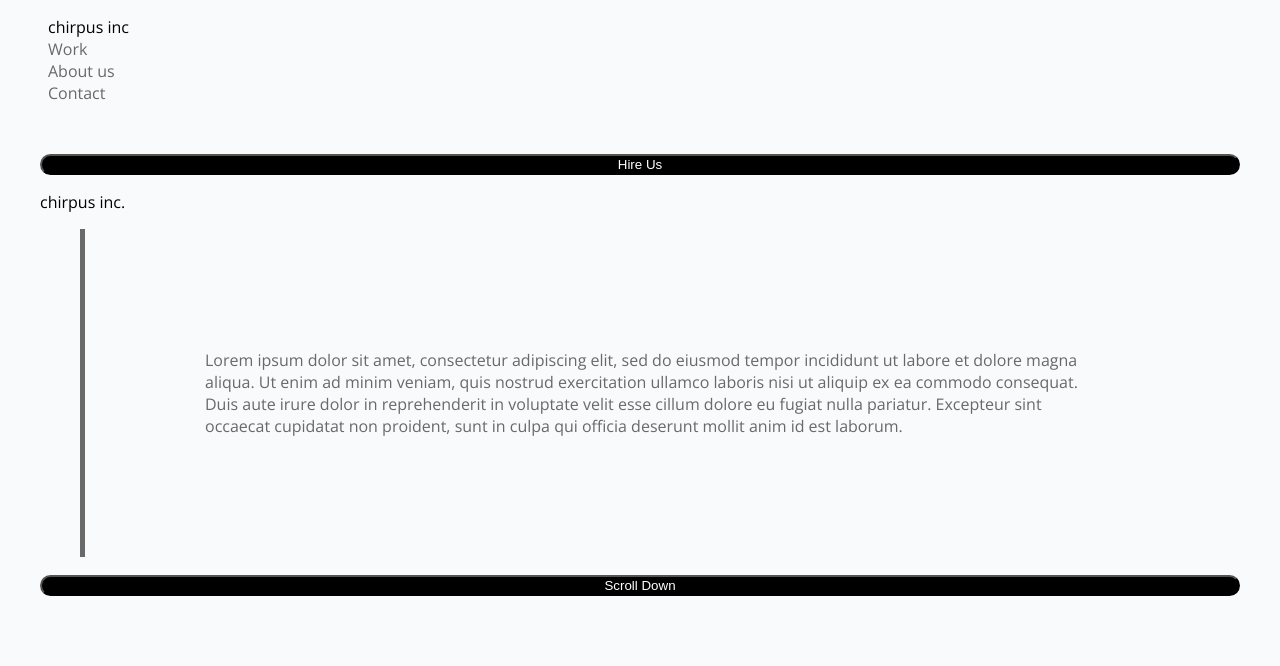
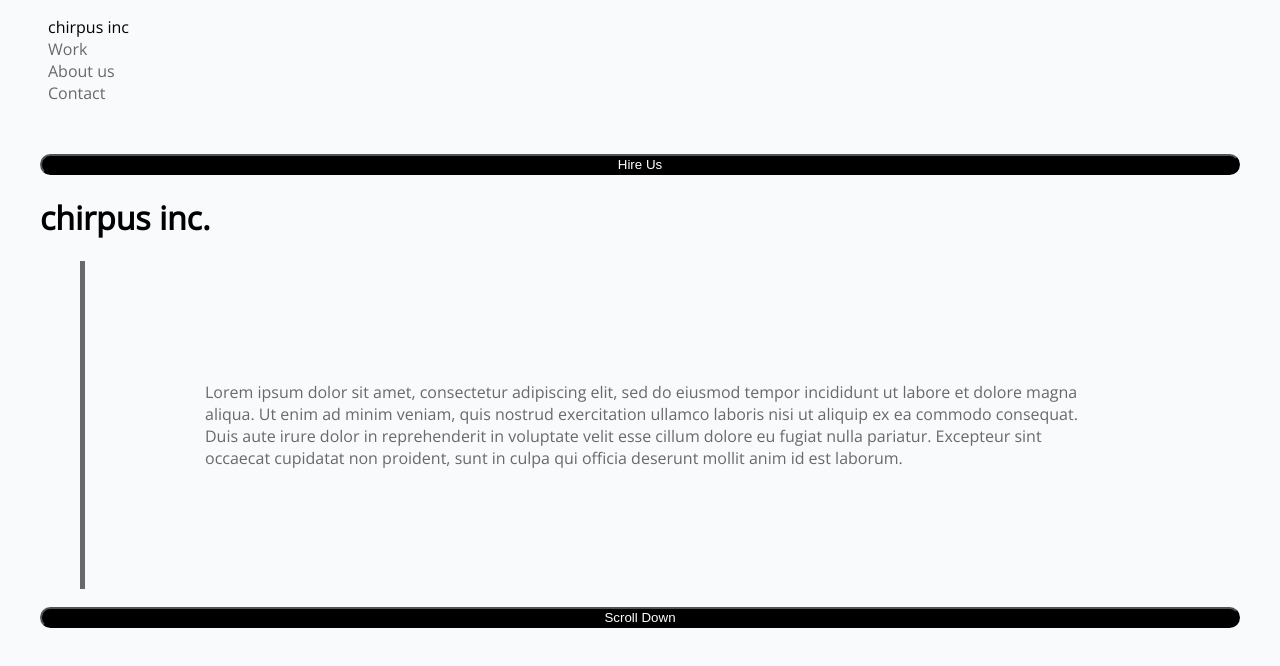
Before and after one commit to roseperuski/lab1, a plain HTML site: page index.html in a window 1280 px wide. Drawn offline with nearby package versions, Linux system fonts and the light colour scheme.

Commit message:
added h1

```diff
--- a/index.html
+++ b/index.html
@@ -28,7 +28,7 @@
         </nav>
         <main>
             <button>Hire Us</button>
-            <p>chirpus inc.</p>
+            <h1>chirpus inc.</h1>
             <blockquote>Lorem ipsum dolor sit amet, consectetur adipiscing elit, sed do eiusmod tempor
                  incididunt ut labore et dolore magna aliqua. Ut enim ad minim veniam, quis nostrud
                  exercitation ullamco laboris nisi ut aliquip ex ea commodo consequat.
```
